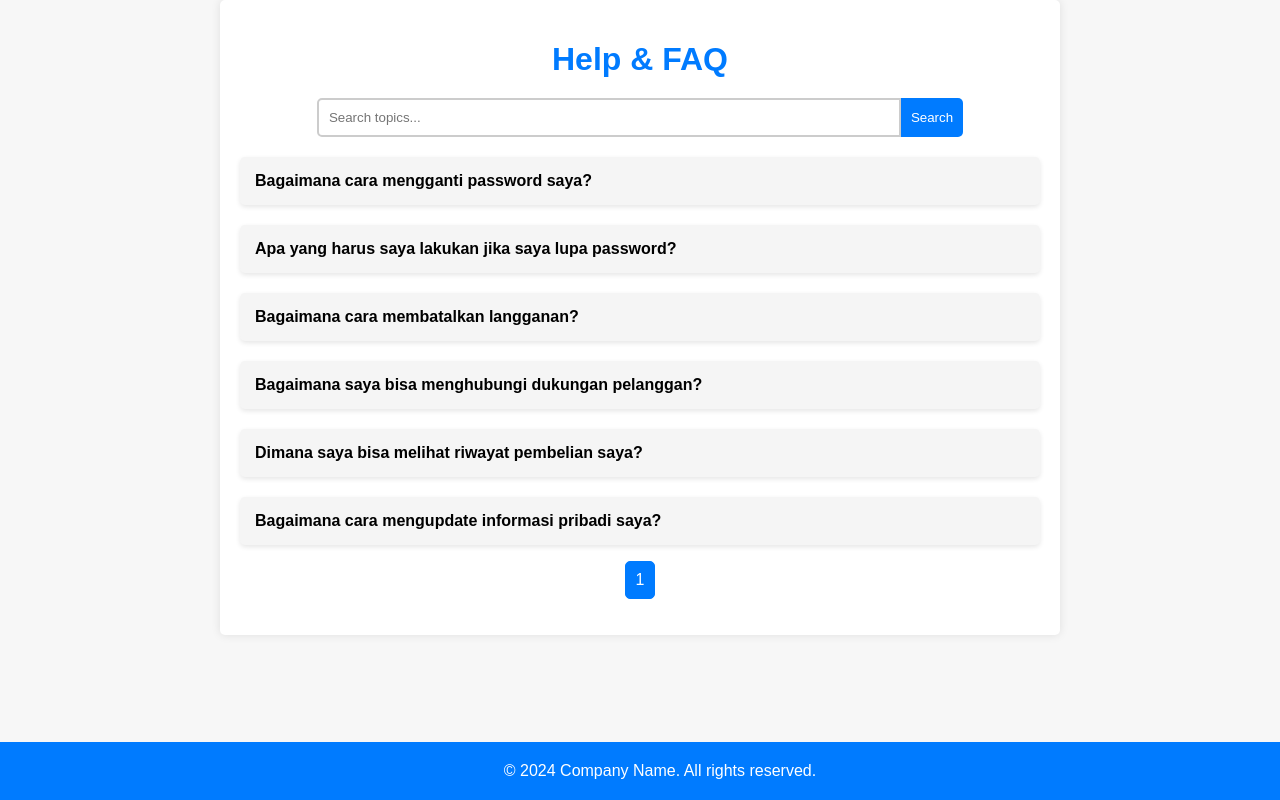
After one commit to saipul12c/zenon-ai-chat, a Flask app: page /help-faq in a window 1280 px wide. The commit adds this page. Run offline with Flask 3, Linux system fonts and the light colour scheme.

Commit message:
Zenon AI

```diff
--- a/app.py
+++ b/app.py
@@ -4,6 +4,7 @@ import os
 import datetime
 import random
 import logging
+import nltk
 
 # Impor library untuk matematika dan data handling
 import numpy as np
@@ -46,7 +47,6 @@ class ConversationManager:
         self.train_vectorizer()
         self.update_count = 0
         self.update_threshold = 10  # Melakukan retrain setiap ada 10 perubahan
-
 
     def load_data(self):
         if os.path.exists(self.filepath):
@@ -215,6 +215,18 @@ def calculate_rouge(reference, candidate):
 def index():
     return render_template("index.html")
 
+@app.route('/help-faq')
+def help_faq():
+    return render_template('faq/help_faq.html')
+
+@app.route('/release-note')
+def release_note():
+    return render_template('note/release_note.html')
+
+@app.route('/terms-policies')
+def terms_policies():
+    return render_template('polices/terms_policies.html')
+
 @app.route("/ask", methods=["POST"])
 def ask():
     data = request.get_json()
--- a/data/data.json
+++ b/data/data.json
@@ -48,6 +48,20 @@
             "timestamp": "2024-04-14T12:33:52.632894Z",
             "language": "id",
             "feedback": "benar"
+        },
+        {
+            "question": "halo",
+            "answer": " (Info: Jawaban ini didasarkan pada pertanyaan serupa: 'halo')",
+            "timestamp": "2024-04-14T23:42:41.832400Z",
+            "language": "so",
+            "feedback": ""
+        },
+        {
+            "question": "halo",
+            "answer": " (Info: Jawaban ini didasarkan pada pertanyaan serupa: 'halo')",
+            "timestamp": "2024-04-15T00:46:08.614526Z",
+            "language": "so",
+            "feedback": ""
         }
     ]
 }
--- /dev/null
+++ b/static/css/faq/faq.css
@@ -0,0 +1,141 @@
+body {
+    font-family: Arial, sans-serif;
+    background-color: #f7f7f7;
+    margin: 0;
+    padding: 0;
+}
+.container {
+    max-width: 800px;
+    margin: 0 auto;
+    padding: 20px;
+    background-color: #fff;
+    box-shadow: 0 0 10px rgba(0, 0, 0, 0.1);
+    border-radius: 5px;
+}
+h1 {
+    color: #007BFF;
+    text-align: center;
+    margin-bottom: 20px;
+}
+.search-box {
+    display: flex;
+    justify-content: center;
+    margin-bottom: 20px;
+}
+.search-box input[type="text"] {
+    width: 70%;
+    padding: 10px;
+    border: 2px solid #ccc;
+    border-radius: 5px 0 0 5px;
+    outline: none;
+}
+.search-box button {
+    padding: 10px;
+    border: none;
+    background: #007BFF;
+    color: white;
+    border-radius: 0 5px 5px 0;
+    cursor: pointer;
+}
+.question {
+    font-weight: bold;
+    margin-top: 20px;
+    cursor: pointer;
+    padding: 15px;
+    border-radius: 5px;
+    background-color: #f5f5f5;
+    box-shadow: 0 2px 5px rgba(0, 0, 0, 0.1);
+    transition: background-color 0.3s;
+}
+.question:hover {
+    background-color: #e9ecef;
+}
+.answer {
+    display: none;
+    margin-left: 20px;
+    padding: 15px;
+    background-color: #f9f9f9;
+    border-left: 3px solid #007BFF;
+    margin-top: 5px;
+    border-radius: 5px;
+    box-shadow: 0 2px 5px rgba(0, 0, 0, 0.1);
+}
+ul {
+    padding-left: 20px;
+}
+li {
+    line-height: 1.6;
+}
+.pagination {
+    display: flex;
+    justify-content: center;
+    list-style: none;
+}
+.pagination li {
+    margin: 5px;
+    padding: 5px 10px;
+    border: 1px solid #007BFF;
+    border-radius: 5px;
+    cursor: pointer;
+}
+.pagination li.active {
+    background-color: #007BFF;
+    color: white;
+}
+footer {
+    text-align: center;
+    padding: 20px;
+    background-color: #007BFF;
+    color: white;
+    position: fixed;
+    left: 0;
+    bottom: 0;
+    width: 100%;
+}
+
+/* Animasi untuk jawaban ketika dibuka */
+.open {
+    animation: slideDown 300ms ease-out forwards;
+}
+
+/* Keyframes untuk animasi slide down */
+@keyframes slideDown {
+    0% {
+        opacity: 0;
+        transform: translateY(-20px);
+    }
+    100% {
+        opacity: 1;
+        transform: translateY(0);
+    }
+}
+
+/* Styling untuk pagination */
+#pagination {
+    list-style-type: none;
+    display: flex;
+    justify-content: center;
+    padding: 0;
+}
+
+#pagination li {
+    margin: 0 5px;
+    cursor: pointer;
+    padding: 5px 10px;
+    background-color: #eee;
+    border-radius: 5px;
+}
+
+#pagination li.active {
+    background-color: #007BFF;
+    color: white;
+}
+
+/* Styling untuk error */
+.error {
+    color: #D8000C;
+    background-color: #FFBABA;
+    padding: 10px;
+    margin-top: 20px;
+    border-radius: 5px;
+}
--- /dev/null
+++ b/static/js/faq/faq.js
@@ -0,0 +1,88 @@
+document.addEventListener('DOMContentLoaded', function() {
+    fetch('faq.json')
+    .then(response => response.json())
+    .then(data => {
+        faqs = data.sort((a, b) => b.popularity - a.popularity);
+        currentData = faqs;
+        displayFAQs(1);
+    })
+    .catch(error => {
+        console.error('Error loading the FAQ data:', error);
+        displayError('Failed to load FAQs. Please try again later.');
+    });
+});
+
+let currentPage = 1;
+const pageSize = 10;
+let currentData = [];
+let faqs = [];
+
+function displayFAQs(page) {
+    currentPage = page;
+    const start = (page - 1) * pageSize;
+    const end = start + pageSize;
+    const faqSlice = currentData.slice(start, end);
+
+    const faqList = document.getElementById('faqList');
+    faqList.innerHTML = '';
+
+    faqSlice.forEach(faq => {
+        const qElement = document.createElement('div');
+        qElement.textContent = faq.question;
+        qElement.className = 'question';
+        qElement.onclick = function() {
+            const answer = this.nextElementSibling;
+            answer.style.display = answer.style.display === 'block' ? 'none' : 'block';
+            answer.classList.toggle('open'); // Tambahkan animasi saat membuka jawaban
+        };
+
+        const aElement = document.createElement('div');
+        aElement.innerHTML = `<p>${faq.answer}</p>`;
+        aElement.className = 'answer';
+        aElement.style.display = 'none'; // Sembunyikan jawaban secara default
+
+        faqList.appendChild(qElement);
+        faqList.appendChild(aElement);
+    });
+
+    displayPagination(currentData.length, page);
+}
+
+function displayPagination(totalItems, currentPage) {
+    const pageCount = Math.ceil(totalItems / pageSize);
+    const pagination = document.getElementById('pagination');
+    pagination.innerHTML = '';
+
+    for (let i = 1; i <= pageCount; i++) {
+        const li = document.createElement('li');
+        li.textContent = i;
+        if (i === currentPage) {
+            li.classList.add('active');
+        }
+        li.onclick = () => displayFAQs(i);
+        pagination.appendChild(li);
+    }
+}
+
+function searchTopic() {
+    const input = document.getElementById('searchInput');
+    const filter = input.value.toUpperCase();
+
+    // Debounce the search to reduce frequent calls
+    clearTimeout(searchTopic.debounce);
+    searchTopic.debounce = setTimeout(() => {
+        currentData = faqs.filter(faq =>
+            faq.question.toUpperCase().includes(filter) || faq.answer.toUpperCase().includes(filter)
+        );
+        displayFAQs(1);
+    }, 300); // Wait for 300 ms before executing the search
+}
+
+function displayError(message) {
+    const faqList = document.getElementById('faqList');
+    faqList.innerHTML = `<p class="error">${message}</p>`;
+}
+
+document.addEventListener('DOMContentLoaded', () => {
+    currentData = faqs;
+});
--- /dev/null
+++ b/static/js/faq/faq.json
@@ -0,0 +1,26 @@
+[
+    {
+        "question": "Bagaimana cara mengganti password saya?",
+        "answer": "Anda dapat mengganti password Anda melalui halaman pengaturan akun. Klik pada opsi 'Ganti Password', masukkan password lama dan yang baru, kemudian simpan perubahan."
+    },
+    {
+        "question": "Apa yang harus saya lakukan jika saya lupa password?",
+        "answer": "Jika Anda lupa password, Anda dapat meresetnya dengan mengklik tautan 'Lupa Password' di halaman login. Ikuti instruksi yang diberikan untuk mendapatkan password baru."
+    },
+    {
+        "question": "Bagaimana cara membatalkan langganan?",
+        "answer": "Untuk membatalkan langganan, silakan akses halaman langganan di akun Anda dan klik 'Batalkan Langganan'. Anda akan diminta untuk mengonfirmasi pilihan sebelum langganan Anda dibatalkan."
+    },
+    {
+        "question": "Bagaimana saya bisa menghubungi dukungan pelanggan?",
+        "answer": "Anda bisa menghubungi dukungan pelanggan kami melalui email di support@contoh.com, atau melalui telepon di 1-800-123-4567. Kami tersedia 24/7."
+    },
+    {
+        "question": "Dimana saya bisa melihat riwayat pembelian saya?",
+        "answer": "Riwayat pembelian Anda dapat dilihat di halaman 'Riwayat Pembelian' di dalam akun Anda. Halaman ini menyediakan detail semua pembelian yang telah Anda lakukan."
+    },
+    {
+        "question": "Bagaimana cara mengupdate informasi pribadi saya?",
+        "answer": "Anda dapat mengupdate informasi pribadi Anda melalui halaman profil Anda. Klik 'Edit Profil' dan Anda akan bisa mengubah informasi seperti nama, alamat email, dan nomor telepon."
+    }
+]
--- /dev/null
+++ b/templates/faq/help_faq.html
@@ -0,0 +1,26 @@
+<!DOCTYPE html>
+<html lang="id">
+<head>
+    <meta charset="UTF-8">
+    <meta name="viewport" content="width=device-width, initial-scale=1.0">
+    <title>Help & FAQ</title>
+    <link rel="stylesheet" href="{{ url_for('static', filename='css/faq/faq.css') }}">
+</head>
+<body>
+    <div class="container">
+        <h1>Help & FAQ</h1>
+        <div class="search-box">
+            <input type="text" id="searchInput" placeholder="Search topics...">
+            <button onclick="searchTopic()">Search</button>
+        </div>
+        <div id="faqList">
+            <!-- Question and answers elements will be generated here -->
+        </div>
+        <ul class="pagination" id="pagination"></ul>
+    </div>
+    <footer>
+        © 2024 Company Name. All rights reserved.
+    </footer>
+    <script src="{{ url_for('static', filename='js/faq/faq.js') }}"></script>
+</body>
+</html>
```
Also changed, not shown: static/css/note/note.css (added, +53 -0 lines), static/css/polis/polis.css (added, +64 -0 lines), static/css/style.css (renamed from static/style.css, +46 -0 lines), static/js/note/note.js (added, +27 -0 lines), static/js/note/note.json (added, +11 -0 lines), static/js/script.js (renamed from static/script.js, +21 -0 lines), static/polis/policies.js (added, +13 -0 lines), static/polis/policies.json (added, +20 -0 lines), templates/index.html (+13 -2 lines), templates/note/release_note.html (added, +17 -0 lines), templates/polices/terms_policies.html (added, +18 -0 lines).
